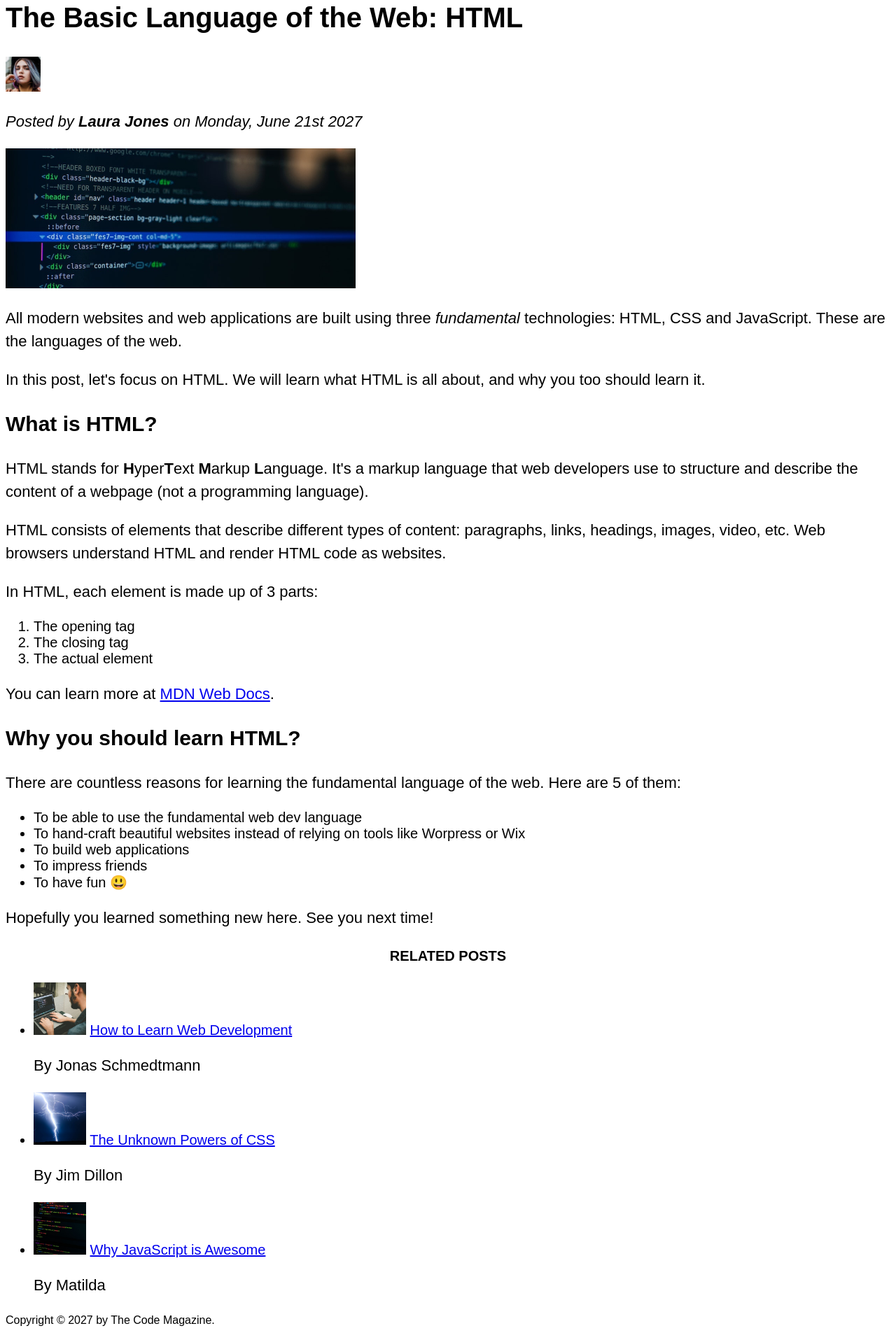
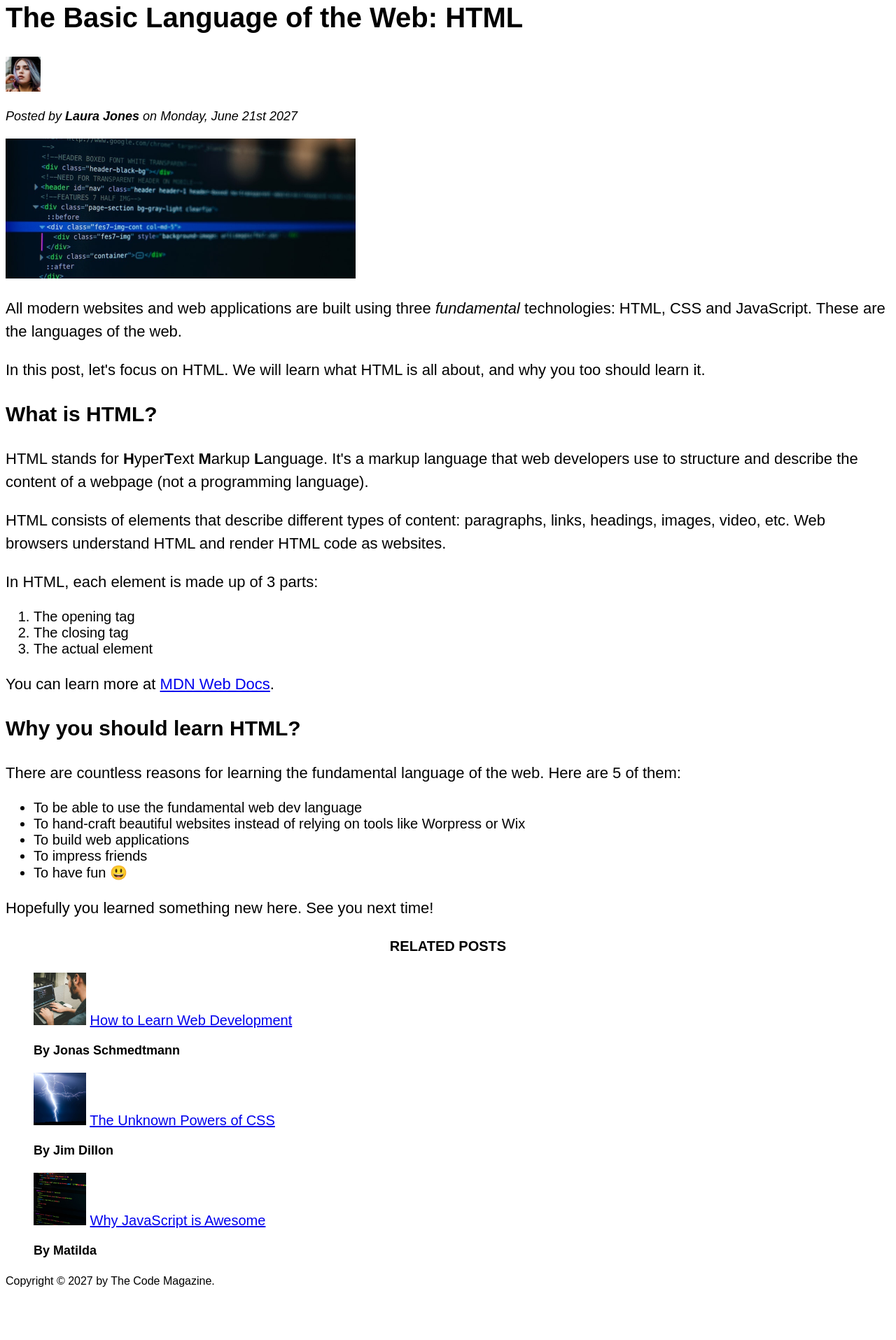
Before and after one commit to onalyngo/CSS-Fundamental, a plain HTML site: page index.html in a window 1280 px wide. Shown: the part 114-2029 px from the top of the page at 70% size. After the commit the page ends 1973 px from the top, so only its background shows below. Drawn offline with Linux system fonts and the light colour scheme.

Commit message:
class and ID selectors

```diff
--- a/index.html
+++ b/index.html
@@ -38,7 +38,7 @@
 					height="50"
 				/>
 
-				<p>
+				<p id="author">
 					Posted by <strong>Laura Jones</strong> on Monday, June 21st
 					2027
 				</p>
@@ -117,7 +117,7 @@
 		<aside>
 			<h4>Related posts</h4>
 
-			<ul>
+			<ul class="related">
 				<li>
 					<img
 						src="img/related-1.jpg"
@@ -126,7 +126,7 @@
 						height="75"
 					/>
 					<a href="#">How to Learn Web Development</a>
-					<p>By Jonas Schmedtmann</p>
+					<p class="related-author">By Jonas Schmedtmann</p>
 				</li>
 				<li>
 					<img
@@ -136,7 +136,7 @@
 						height="75"
 					/>
 					<a href="#">The Unknown Powers of CSS</a>
-					<p>By Jim Dillon</p>
+					<p class="related-author">By Jim Dillon</p>
 				</li>
 				<li>
 					<img
@@ -146,13 +146,13 @@
 						height="75"
 					/>
 					<a href="#">Why JavaScript is Awesome</a>
-					<p>By Matilda</p>
+					<p class="related-author">By Matilda</p>
 				</li>
 			</ul>
 		</aside>
 
 		<footer>
-			<p>Copyright &copy; 2027 by The Code Magazine.</p>
+			<p id="copyright">Copyright &copy; 2027 by The Code Magazine.</p>
 		</footer>
 	</body>
 </html>
--- a/style.css
+++ b/style.css
@@ -33,10 +33,28 @@ li {
 	font-family: sans-serif;
 }
 
-footer p {
+/* footer p {
 	font-size: 16px;
+} */
+
+/* article header p {
+  font-style: italic;
+} */
+
+#author {
+  font-style: italic;
+  font-size: 18px;
 }
 
-article header p {
-  font-style: italic;
+#copyright {
+  font-size: 16px;
 }
+
+.related-author {
+  font-size: 18px;
+  font-weight: bold;
+}
+
+.related {
+  list-style: none;
+}
```
